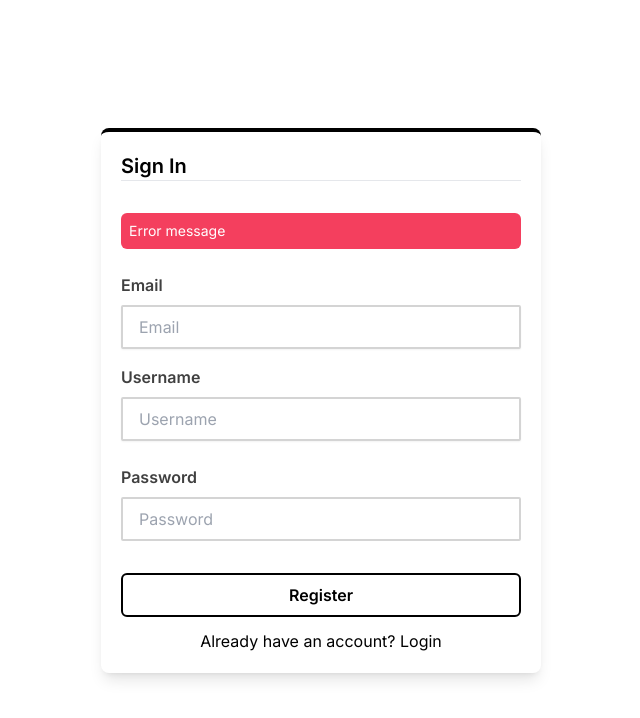
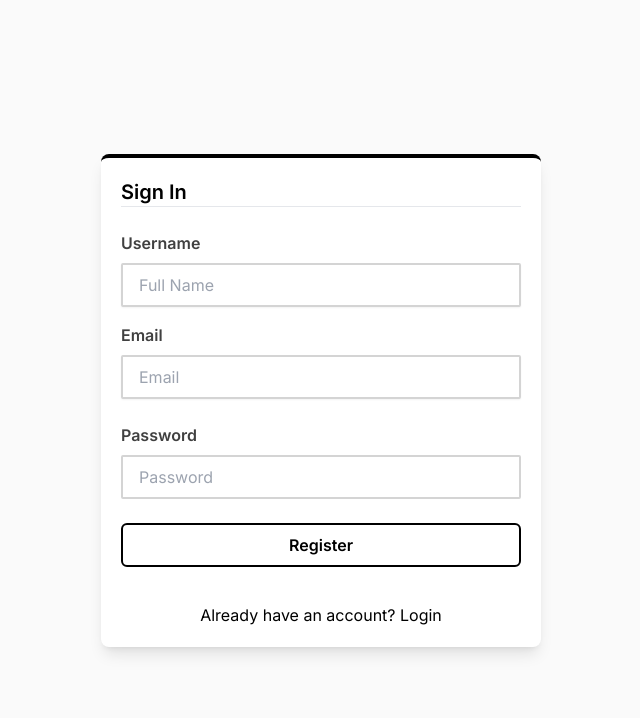
Before and after one commit to Beamlak996/Simple-auth-app, a Next.js app: page /register in a window 1280 px wide. Shown: the top 718 px of the page, without its empty margins (319-959 px from the left). Built offline with nearby package versions, Linux system fonts and the light colour scheme.

Commit message:
second commit

```diff
--- /dev/null
+++ b/app/api/register/route.ts
@@ -0,0 +1,6 @@
+
+
+export const POST = async (request: Request)=>{
+    const body = await request.json()
+    const {name, email, password} = body
+}
--- a/app/components/LoginFrom.tsx
+++ b/app/components/LoginFrom.tsx
@@ -1,17 +1,22 @@
 "use client";
 import Link from "next/link";
+import { useState } from "react"
 
 
 const LoginFrom = () => {
+  const [error, setError] = useState("")
   return (
-    <div className='grid place-items-center h-screen'>
-      <div className='shadow-lg rounded-lg p-5 border-t-4 border-black flex justify-start flex-col'>
+    <div className='grid place-items-center h-screen bg-neutral-50'>
+      <div className='shadow-lg rounded-lg p-5 border-t-4 border-black flex justify-start flex-col bg-white'>
         <h1 className='font-semibold text-xl border-b-[1px]'>Sign In</h1>
         {/* Form */}
         <form className='flex flex-col w-full gap-4 my-6'>
           {/* Error Message */}
-        <div className="bg-rose-500 w-full text-white px-2 py-2 rounded-md my-2 text-sm" >Error message</div>
-        {/* Inputs */}
+          {error && (
+            <div className='bg-rose-500 w-full text-white px-2 py-2 rounded-md my-2 text-sm'>
+              {error}
+            </div>
+          )}
           <div className='flex flex-col justify-start gap-2'>
             <label
               htmlFor='email'
@@ -40,13 +45,14 @@ const LoginFrom = () => {
               className='border-2 px-4 py-2 border-neutral-300 rounded-sm outline-none focus:border-neutral-700 bg-zinc-100/4 shadow-smw-[400px]'
             />
           </div>
-        <button className='w-full text-center bg-white border-2 border-black font-semibold px-6 py-2 rounded-md text-black transition hover:bg-black hover:text-white '>
-          Login
-        </button>
+          <button className='w-full text-center bg-white border-2 border-black font-semibold px-6 py-2 rounded-md text-black transition hover:bg-black hover:text-white '>
+            Login
+          </button>
         </form>
         {/* To Register Page */}
-        <Link href="/register" className="mt-3 text-center">
-            Don't have an account? <span className="hover:underline">Register</span>
+        <Link href='/register' className='mt-3 text-center'>
+          Don't have an account?{" "}
+          <span className='hover:underline'>Register</span>
         </Link>
       </div>
     </div>
--- a/app/components/RegisterForm.tsx
+++ b/app/components/RegisterForm.tsx
@@ -1,14 +1,48 @@
 "use client";
 import Link from "next/link";
+import { useState, FormEvent } from 'react'
 
 const RegisterFrom = () => {
+  const [name, setName] = useState('')
+  const [email, setEmail] = useState('')
+  const [password, setPassword] = useState('')
+  const [error, setError] = useState("")
+
+  const handleSubmit = (e: FormEvent)=>{
+    e.preventDefault()
+    if(!name || !email || !password){
+      setError("Please enter all fields")
+      return
+    }
+  }
+
   return (
-    <div className='grid place-items-center h-screen'>
-      <div className='shadow-lg rounded-lg p-5 border-t-4 border-black flex justify-start flex-col'>
+    <div className='grid place-items-center h-screen bg-neutral-50'>
+      <div className='shadow-lg rounded-lg p-5 border-t-4 border-black flex justify-start flex-col bg-white'>
         <h1 className='font-semibold text-xl border-b-[1px]'>Sign In</h1>
-        <form className='flex flex-col w-full gap-4 my-6'>
-          <div className='bg-rose-500 w-full text-white px-2 py-2 rounded-md my-2 text-sm'>
-            Error message
+        {/* Register Form*/}
+        <form onSubmit={handleSubmit} className='flex flex-col w-full gap-4 my-6'>
+          {/* Error message */}
+          {error && (
+            <div className='bg-rose-500 w-full text-white px-2 py-2 rounded-md my-2 text-sm'>
+              {error}
+            </div>
+          )}
+          <div className='flex flex-col justify-start gap-2'>
+            <label
+              htmlFor='name'
+              className='font-semibold text-md text-neutral-700'
+            >
+              Username
+            </label>
+            <input
+              type='text'
+              id='name'
+              value={name}
+              onChange={(e) => setName(e.target.value)}
+              placeholder='Full Name'
+              className='border-2 px-4 py-2 border-neutral-300 rounded-sm outline-none focus:border-neutral-700 bg-zinc-100/4 shadow-sm w-[400px]'
+            />
           </div>
           <div className='flex flex-col justify-start gap-2'>
             <label
@@ -20,21 +54,9 @@ const RegisterFrom = () => {
             <input
               type='email'
               id='email'
+              value={email}
+              onChange={(e) => setEmail(e.target.value)}
               placeholder='Email'
-              className='border-2 px-4 py-2 border-neutral-300 rounded-sm outline-none focus:border-neutral-700 bg-zinc-100/4 shadow-sm w-[400px]'
-            />
-          </div>
-          <div className='flex flex-col justify-start gap-2'>
-            <label
-              htmlFor='name'
-              className='font-semibold text-md text-neutral-700'
-            >
-              Username
-            </label>
-            <input
-              type='text'
-              id='name'
-              placeholder='Username'
               className='border-2 px-4 py-2 border-neutral-300 rounded-sm outline-none focus:border-neutral-700 bg-zinc-100/4 shadow-sm w-[400px]'
             />
           </div>
@@ -48,15 +70,17 @@ const RegisterFrom = () => {
             <input
               type='password'
               id='password'
+              value={password}
+              onChange={(e) => setPassword(e.target.value)}
               placeholder='Password'
-              className='border-2 px-4 py-2 border-neutral-300 rounded-sm outline-none focus:border-neutral-700 bg-zinc-100/4 shadow-smw-[400px]'
+              className={`border-2 px-4 py-2 border-neutral-300 rounded-sm outline-none focus:border-neutral-700 bg-zinc-100/4 shadow-smw-[400px] `}
             />
           </div>
-        </form>
-        <button className='w-full text-center bg-white border-2 border-black font-semibold px-6 py-2 rounded-md text-black transition hover:bg-black hover:text-white '>
+        <button type="submit" className={`w-full text-center bg-white border-2 border-black font-semibold px-6 py-2 rounded-md text-black transition hover:bg-black hover:text-white`}>
           Register
         </button>
-        <Link href='/register' className='mt-3 text-center'>
+        </form>
+        <Link href='/' className='mt-3 text-center'>
           Already have an account?{" "}
           <span className='hover:underline'>Login</span>
         </Link>
--- /dev/null
+++ b/app/components/UserInfo.tsx
@@ -0,0 +1,26 @@
+"use client"
+
+const UserInfo = () => {
+  return (
+    <div className='grid place-items-center h-screen bg-neutral-50'>
+      <div className='border-t-4 border-black rounded-lg shadow p-5 shadow-lg flex flex-col justify-start gap-3 bg-white'>
+        <h1 className='font-bold text-xl border-b-[1px]'>User Information</h1>
+        {/* Information */}
+        <div className='flex mt items-center mt-2'>
+          <h1 className='text-start'>Name:</h1>
+          <div className='ml-2 py-[2px] font-semibold'>Beamlak</div>
+        </div>
+        {/* Information */}
+        <div className='flex mt items-center'>
+          <h1 className='text-start'>Email:</h1>
+          <div className='ml-2 py-[2px] font-semibold'>Beamlak@gmail.com</div>
+        </div>
+        <button className='w-full text-center bg-white border-2 border-black font-semibold px-6 py-2 rounded-md text-black transition hover:bg-black hover:text-white mt-2'>
+          Logout
+        </button>
+      </div>
+    </div>
+  );
+}
+
+export default UserInfo
--- /dev/null
+++ b/app/dashboard/page.tsx
@@ -0,0 +1,11 @@
+import UserInfo from "../components/UserInfo"
+
+const Dashboard = () => {
+  return (
+    <div>
+      <UserInfo />
+    </div>
+  )
+}
+
+export default Dashboard
--- a/app/layout.tsx
+++ b/app/layout.tsx
@@ -16,9 +16,7 @@ export default function RootLayout({
 }) {
   return (
     <html lang='en'>
-      <body className={inter.className}>
-        {children}
-      </body>
+      <body className={`${inter.className}`}>{children}</body>
     </html>
   );
 }
--- a/package.json
+++ b/package.json
@@ -13,9 +13,12 @@
     "@types/react": "18.2.20",
     "@types/react-dom": "18.2.7",
     "autoprefixer": "10.4.15",
+    "bcrypt": "^5.1.1",
     "eslint": "8.47.0",
     "eslint-config-next": "13.4.19",
+    "mongoose": "^7.4.4",
     "next": "13.4.19",
+    "next-auth": "^4.23.1",
     "postcss": "8.4.28",
     "react": "18.2.0",
     "react-dom": "18.2.0",
```
Also changed, not shown: 1 other file (tests, documents, lock files or other folders).
